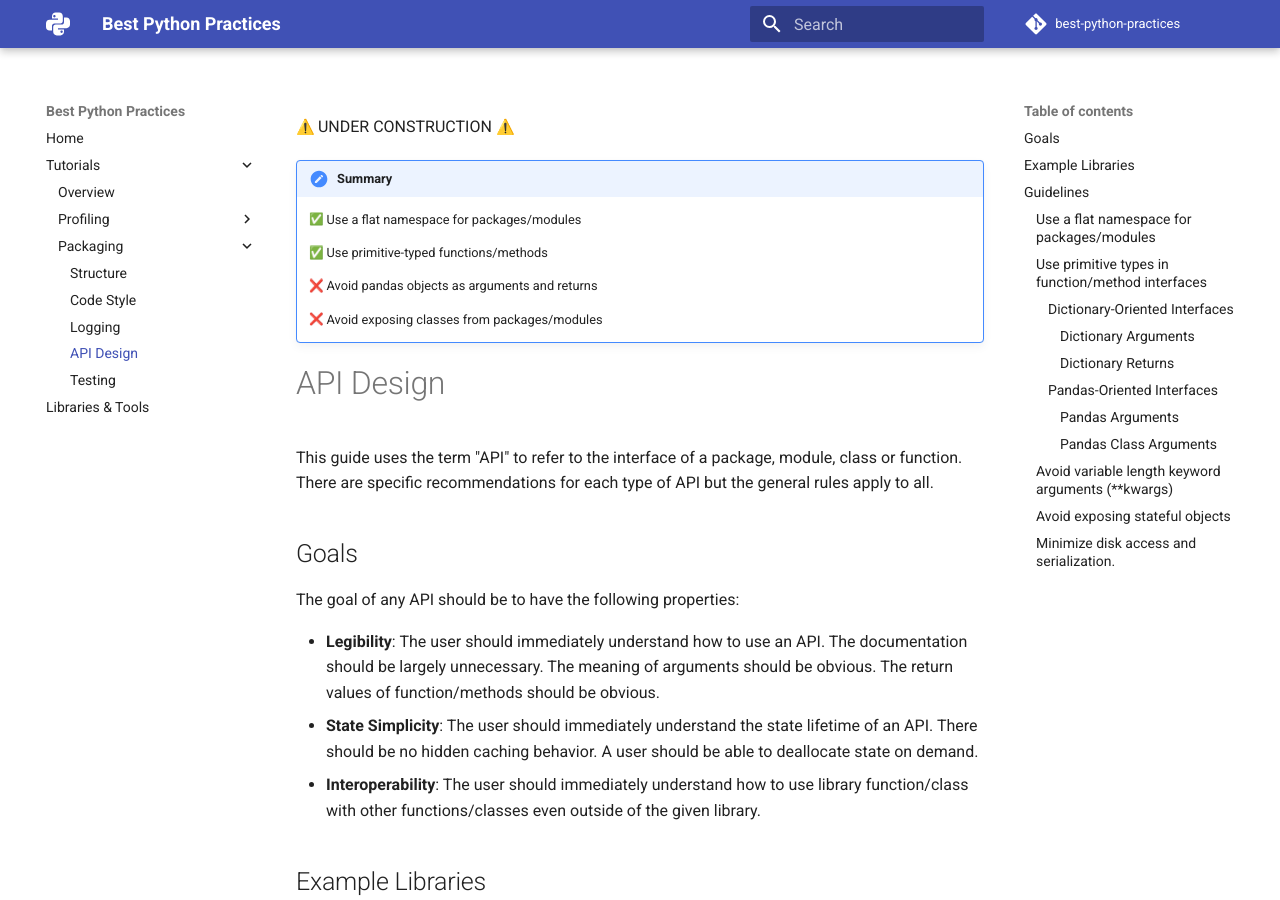
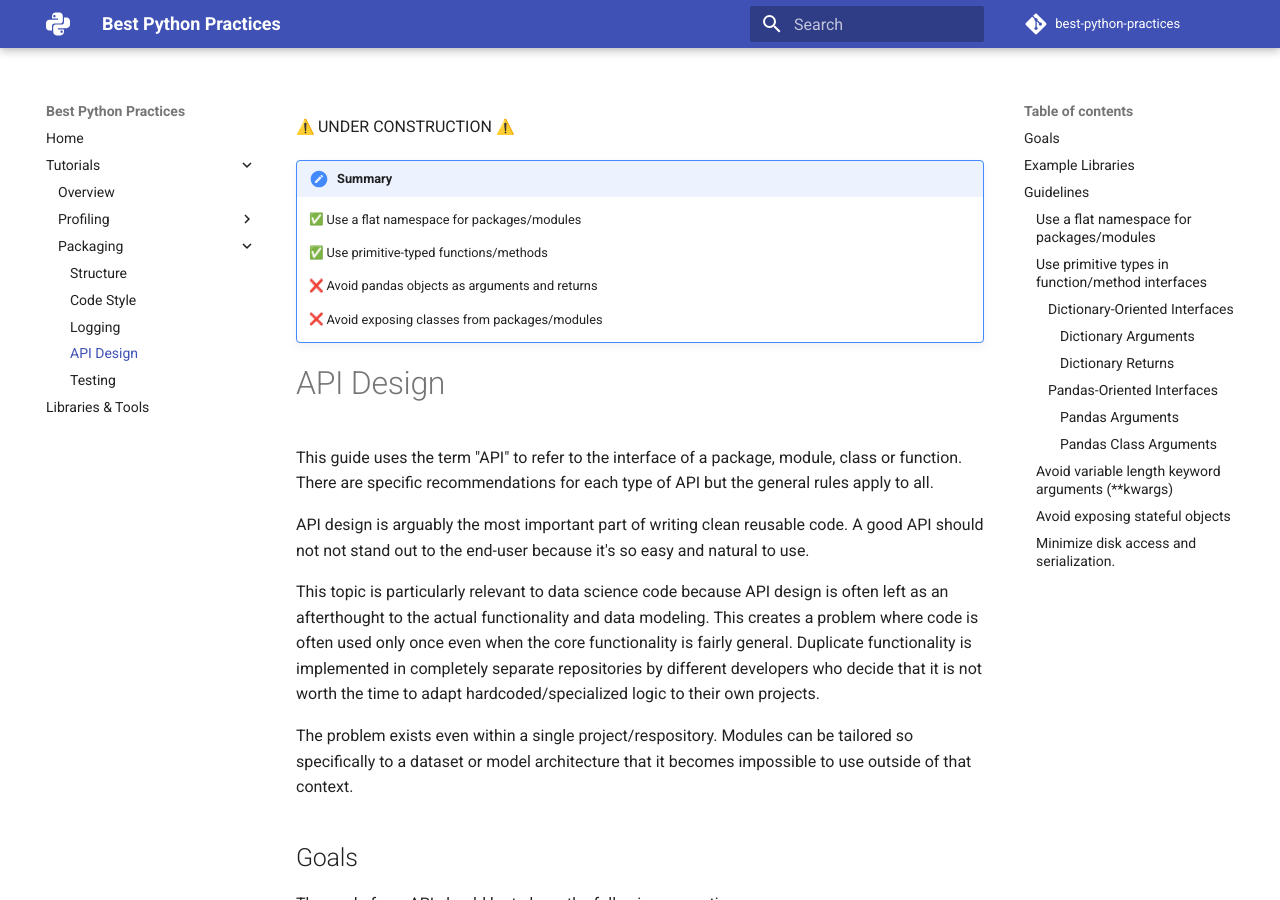
Before and after one commit to felixgao/python-best-practices, an MkDocs documentation site: the page built from docs/tutorials/packaging/api_design.md, in a window 1280 px wide and 900 px high. Built offline with MkDocs 1.6.1 and Material for MkDocs 9.7.7, drawn with Linux system fonts in a browser that asks for light colours; emoji names are drawn with the system emoji font.

Commit message:
Added motivation section to API design introduction

````diff
--- a/docs/tutorials/packaging/api_design.md
+++ b/docs/tutorials/packaging/api_design.md
@@ -17,6 +17,22 @@
 class or function. There are specific recommendations for each type of API but
 the general rules apply to all.
 
+API design is arguably the most important part of writing clean reusable code.
+A good API should not not stand out to the end-user because it's so easy and
+natural to use.
+
+This topic is particularly relevant to data science code because API design is
+often left as an afterthought to the actual functionality and data modeling.
+This creates a problem where code is often used only once even when the core
+functionality is fairly general. Duplicate functionality is implemented in
+completely separate repositories by different developers who decide that it is
+not worth the time to adapt hardcoded/specialized logic to their own projects.
+
+The problem exists even within a single project/respository. Modules can be
+tailored so specifically to a dataset or model architecture that it becomes
+impossible to use outside of that context.
+
+
 ## Goals
 
 The goal of any API should be to have the following properties:
@@ -30,6 +46,7 @@
 - **Interoperability**: The user should immediately understand how to use
   library function/class with other functions/classes even outside of the given
   library.
+
 
 ## Example Libraries
 
@@ -62,6 +79,7 @@
 and they follow design patterns that we can learn from. We can derive a base
 set of guidelines from the patterns we see in these interfaces.
 
+
 ## Guidelines
 
 The following guidelines are principals which you should try to adhere to
@@ -75,6 +93,7 @@
 3. [Avoid variable length keyword arguments (**kwargs)](#kwargs)
 4. [Avoid exposing stateful objects. Use mostly functions.](#classes)
 5. [Minimize disk access and serialization.](#serialization)
+
 
 ### Use a flat namespace for packages/modules {#namespace}
 
@@ -103,6 +122,7 @@
 ```
 
 An example of a library that does this extremely well is [numpy].
+
 
 ### Use primitive types in function/method interfaces {#types}
 
@@ -137,6 +157,7 @@
 The cases where these rules are most often broken are where either dictionaries
 or DataFrames are present in the interface. The following sections
 describe mechanisms to avoid the use of these when possible.
+
 
 #### Dictionary-Oriented Interfaces {#dictionary-types}
 
@@ -259,6 +280,7 @@
 order to understand it. We take it for granted that the API is so simple and
 easy to understand.
 
+
 ##### Pandas Arguments
 
 This is the *most common* type of function in data science codebases (often
@@ -297,6 +319,7 @@
 implementation. This is easier to test and much more maintainable. If this kind
 of API is used throughout the codebase, then there will be very few places that
 have assumptions about DataFrame structure.
+
 
 ##### Pandas Class Arguments
 
````
